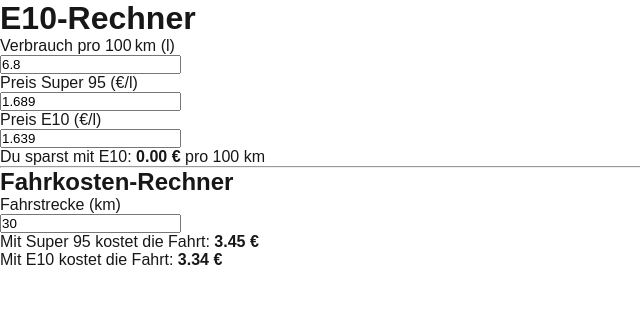
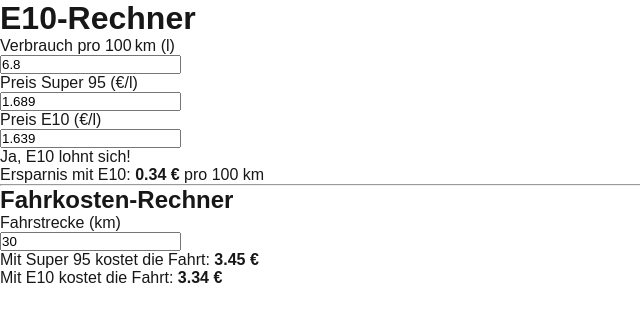
Before and after one commit to yatamci/E10-Rechner, a Next.js app: page / in a window 1280 px wide. Shown: the top 322 px of the page, without its empty margins (0-640 px from the left). Built offline with nearby package versions, Linux system fonts and the light colour scheme.

Commit message:
fix: korrekte Ersparnis-Berechnung + lohnt sich Info

```diff
--- a/app/page.tsx
+++ b/app/page.tsx
@@ -13,7 +13,8 @@ export default function Home() {
   const pE10 = parseFloat(preisE10);
   const km = parseFloat(strecke);
 
-  const ersparnis = ((v95 * (p95 - pE10)) / 100).toFixed(2);
+  const ersparnisPro100km = (v95 * (p95 - pE10)).toFixed(2);
+  const lohntSich = pE10 < p95 ? "Ja, E10 lohnt sich!" : "Nein, E10 lohnt sich nicht.";
   const kosten95 = ((km / 100) * v95 * p95).toFixed(2);
   const kostenE10 = ((km / 100) * v95 * pE10).toFixed(2);
 
@@ -53,9 +54,8 @@ export default function Home() {
         </label>
       </div>
 
-      <div className="text-lg mt-2">
-        Du sparst mit E10: <strong>{ersparnis} €</strong> pro 100 km
-      </div>
+      <div className="text-lg mt-4">{lohntSich}</div>
+      <div className="text-lg">Ersparnis mit E10: <strong>{ersparnisPro100km} €</strong> pro 100 km</div>
 
       <hr className="border-t border-gray-300 w-full max-w-md my-10" />
 
```
